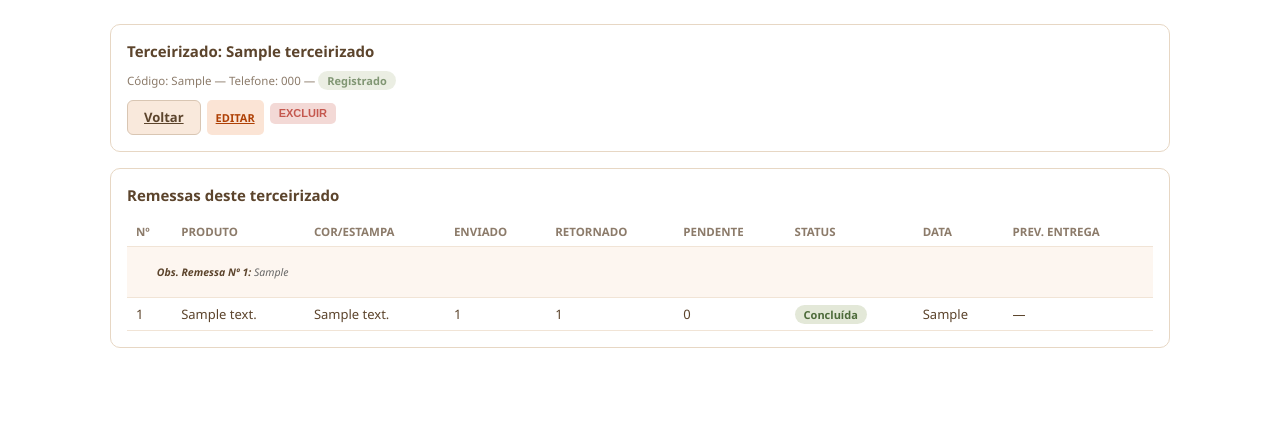
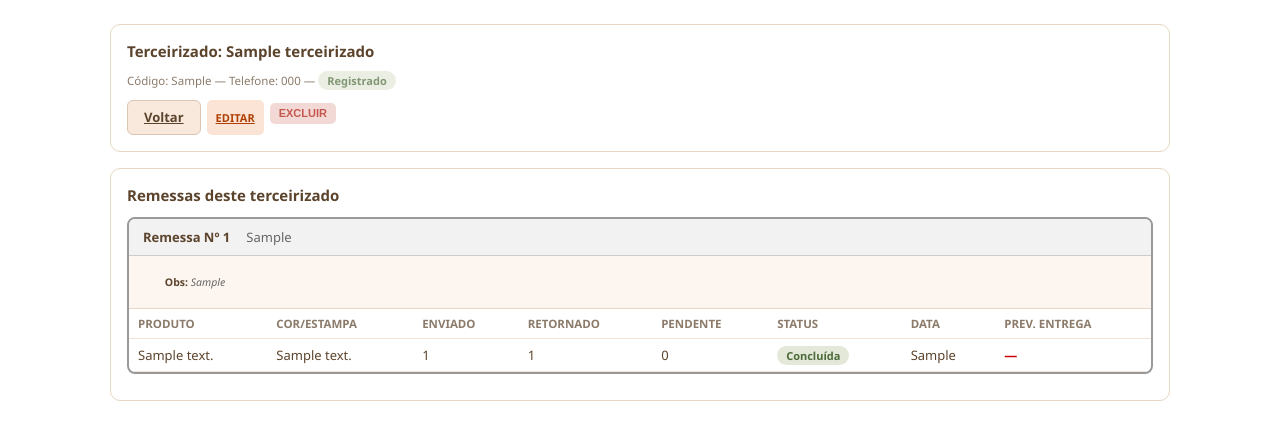
Before and after one commit to casasanchez-bit/sistema_remessa, a Flask app: page /terceirizados/1 in a window 1280 px wide. Shown: the part 58-498 px from the top of the page. Run offline with Flask 3, Linux system fonts and the light colour scheme; the visitor is signed in with stand-in values (Sample User, id 1); tables that the repository leaves empty hold one stand-in row (values such as "Sample post"); some libraries are stand-ins or nearby versions.

Commit message:
Cards com borda cinza no historico de remessas e na consulta por terceirizado
Co-Authored-By: Claude Sonnet 4.6 <noreply@anthropic.com>

```diff
--- a/templates/remessas.html
+++ b/templates/remessas.html
@@ -186,7 +186,7 @@
        data-print="/remessas/{{ r.id }}/imprimir"
        data-cancel="/remessas/{{ r.id }}/excluir"
        data-confirm="Cancelar a remessa Nº {{ r.numero }}? Esta ação não pode ser desfeita."
-       style="border:1px solid #eee;border-radius:8px;padding:10px;margin-bottom:8px;cursor:pointer;transition:border-color .15s,background .15s;">
+       style="border:2px solid #999;border-radius:8px;padding:10px;margin-bottom:8px;cursor:pointer;transition:border-color .15s,background .15s;">
     <div class="small" style="display:flex;justify-content:space-between;align-items:center;">
       <span><b>Remessa Nº {{ r.numero }}</b> — {{ r.terceirizado_nome }} — {{ r.data_envio|brdate }} —
         {% if r.pago %}<span class="badge b-pago">PAGO</span>{% elif r.tem_pagamento_parcial %}<span class="badge b-parcial">PAG. PARCIAL</span>{% else %}<span class="badge b-pendente">NÃO PAGO</span>{% endif %}
--- a/templates/terceirizado_ver.html
+++ b/templates/terceirizado_ver.html
@@ -15,23 +15,28 @@
 </div>
 <div class="card">
   <h2>Remessas deste terceirizado</h2>
-  <table>
-    <tr><th>Nº</th><th>Produto</th><th>Cor/Estampa</th><th>Enviado</th><th>Retornado</th><th>Pendente</th><th>Status</th><th>Data</th><th>Prev. Entrega</th></tr>
   {% set ns = namespace(ultimo_numero=None) %}
   {% for r in remessas %}
-    {% if ns.ultimo_numero is not none and r.numero != ns.ultimo_numero %}
-    <tr><td colspan="9" style="padding:4px 0;border:none;background:transparent;"></td></tr>
+  {% if r.numero != ns.ultimo_numero %}
+  {% if ns.ultimo_numero is not none %}
+      </table>
+    </div>
   {% endif %}
-    {% if r.numero != ns.ultimo_numero and r.observacao %}
-    <tr>
-      <td colspan="9" style="font-size:10.5px;color:#666;font-style:italic;padding:4px 8px;background:#fdf6f0;white-space:pre-wrap;">
-        <b style="color:#5C442C;">Obs. Remessa Nº {{ r.numero }}:</b> {{ r.observacao }}
-      </td>
-    </tr>
+    <div style="border:2px solid #999;border-radius:8px;margin-bottom:10px;overflow:hidden;">
+      <div style="background:#f2f2f2;padding:9px 14px;font-size:13px;font-weight:700;display:flex;gap:16px;align-items:center;border-bottom:1px solid #ccc;">
+        <span>Remessa Nº {{ r.numero }}</span>
+        <span style="font-weight:normal;color:#666;">{{ r.data_envio|brdate }}</span>
+      </div>
+      {% if r.observacao %}
+      <div style="font-size:10.5px;color:#666;font-style:italic;padding:5px 14px;background:#fdf6f0;white-space:pre-wrap;border-bottom:1px solid #e7d7c4;">
+        <b style="color:#5C442C;font-style:normal;">Obs:</b> {{ r.observacao }}
+      </div>
       {% endif %}
+      <table>
+        <tr><th>Produto</th><th>Cor/Estampa</th><th>Enviado</th><th>Retornado</th><th>Pendente</th><th>Status</th><th>Data</th><th>Prev. Entrega</th></tr>
   {% set ns.ultimo_numero = r.numero %}
+  {% endif %}
       <tr{% if destaque_id and r.produto_id == destaque_id %} style="background:#fffbea;border-left:3px solid #AF4005;"{% endif %}>
-      <td>{{ r.numero }}</td>
         <td>{{ r.produto_descricao }}</td>
         <td>{{ r.cor_descricao }}</td>
         <td>{{ r.qtd_enviada }}</td>
@@ -43,11 +48,14 @@
           {% else %}<span class="badge b-concluida">Concluída</span>{% endif %}
         </td>
         <td>{{ r.data_envio|brdate }}</td>
-      <td>{{ r.previsao_entrega|brdate if r.previsao_entrega else "—" }}</td>
+        <td style="color:#cc0000;font-weight:700;">{{ r.previsao_entrega|brdate if r.previsao_entrega else "—" }}</td>
       </tr>
   {% else %}
-    <tr><td colspan="9" class="small">Nenhuma remessa registrada.</td></tr>
+  <p class="small">Nenhuma remessa registrada.</p>
   {% endfor %}
+  {% if ns.ultimo_numero is not none %}
       </table>
     </div>
+  {% endif %}
+</div>
 {% endblock %}
```
Lines whose indentation alone changed are shown as unchanged.
